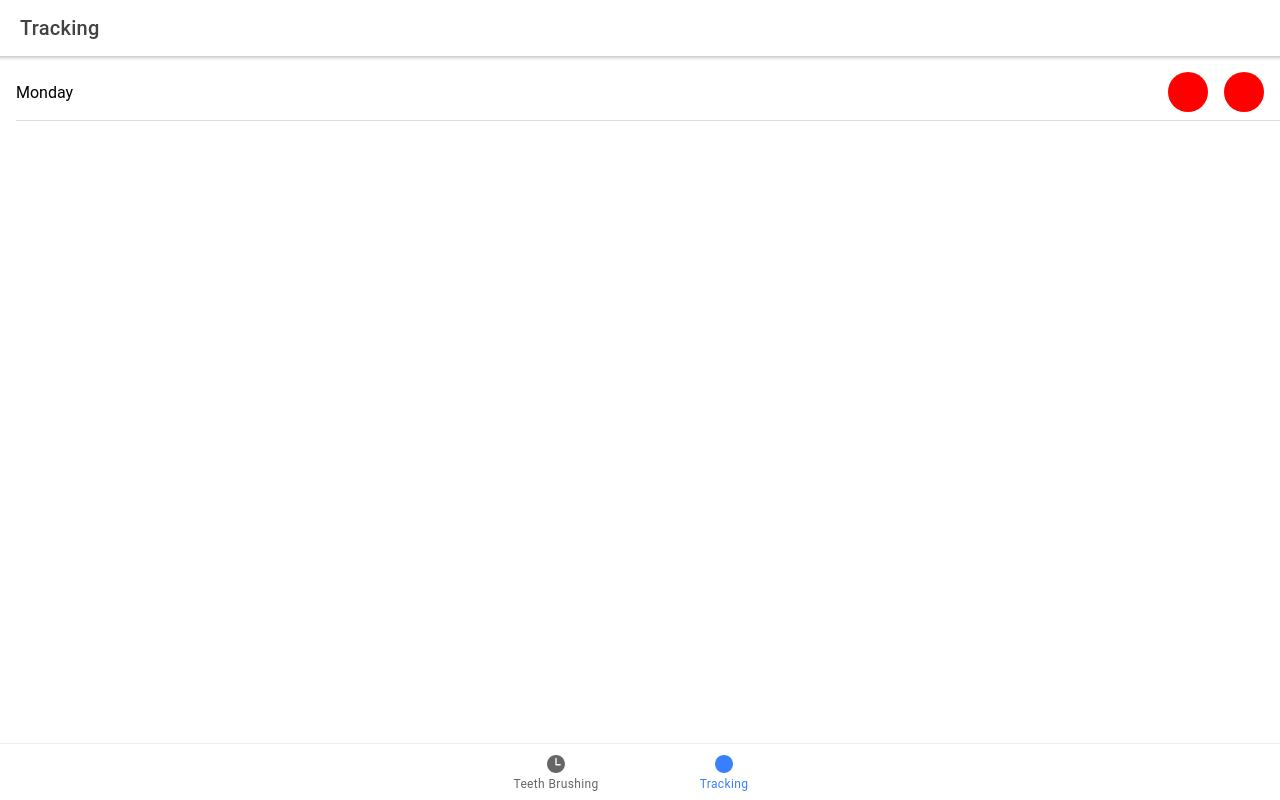
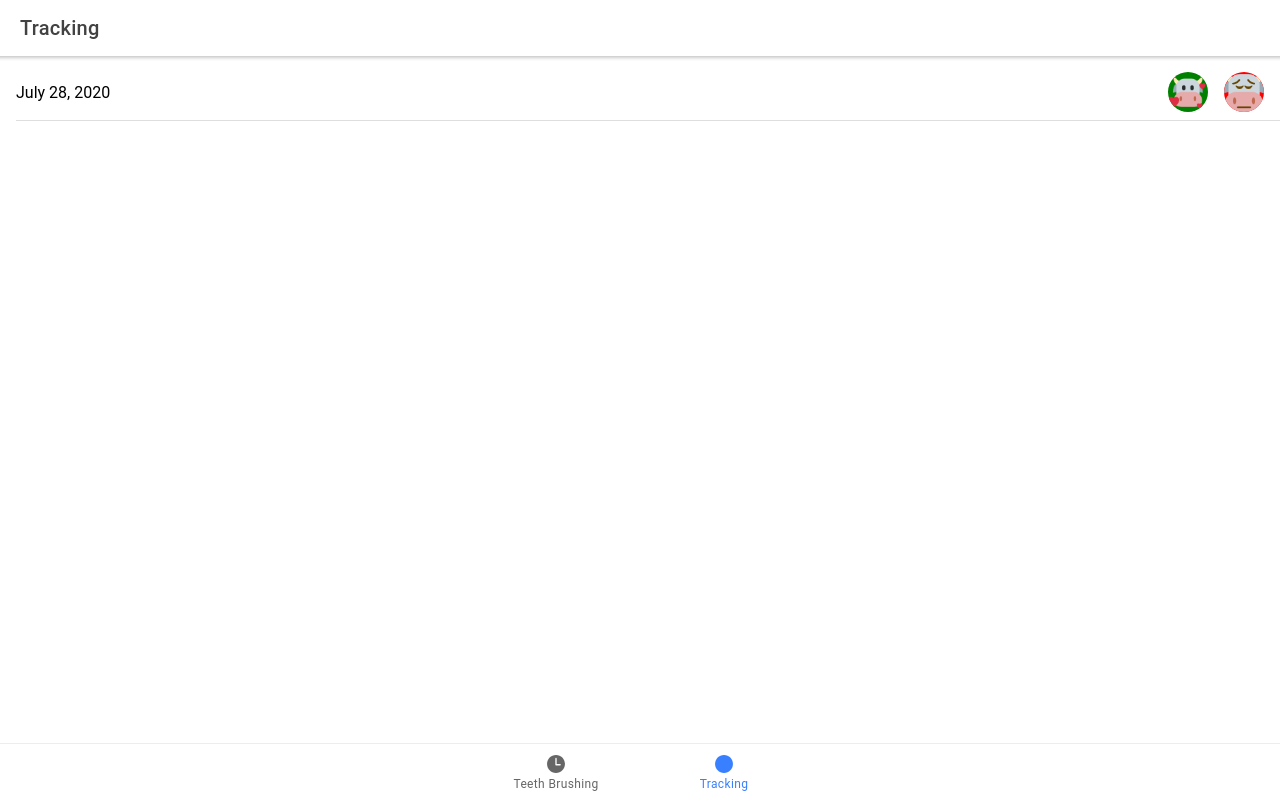
Before and after one commit to gondolin24/dental-buddy, a React (Create React App) app in the folder dental-buddy/: page /tab2 in a window 1280 px wide. Built offline with nearby package versions, Linux system fonts and the light colour scheme.

Commit message:
Model classes + images

```diff
--- a/dental-buddy/src/components/progress/Progress.css
+++ b/dental-buddy/src/components/progress/Progress.css
@@ -1,3 +1,6 @@
 .not-complete{
     background: red;
 }
+.complete{
+    background: green;
+}
--- a/dental-buddy/src/components/tracking/HistoryTab.tsx
+++ b/dental-buddy/src/components/tracking/HistoryTab.tsx
@@ -10,7 +10,7 @@ import {
     IonTitle,
     IonToolbar
 } from "@ionic/react";
-
+import {getCurrentDate} from "../../utils/Time-Utils";
 
 const HistoryTab: React.FC = () => {
     return (
@@ -23,12 +23,11 @@ const HistoryTab: React.FC = () => {
             <IonContent>
                 <IonList>
                     <IonItem>
-                        <IonLabel>Monday</IonLabel>
+                        <IonLabel>{getCurrentDate()}</IonLabel>
+                        <IonAvatar slot="end" className={'complete'}>
+                            <img src={require('../../pics/complete-cow.png')}/></IonAvatar>
                         <IonAvatar slot="end" className={'not-complete'}>
-
-                        </IonAvatar>
-                        <IonAvatar slot="end" className={'not-complete'}>
-
+                            <img src={require('../../pics/non-complete-cow.png')}/>
                         </IonAvatar>
                     </IonItem>
                 </IonList>
--- /dev/null
+++ b/dental-buddy/src/models/SerializableModel.ts
@@ -0,0 +1,3 @@
+export interface SerializableModel {
+    toJson(): any
+}
--- a/dental-buddy/src/utils/Time-Utils.ts
+++ b/dental-buddy/src/utils/Time-Utils.ts
@@ -1,3 +1,10 @@
-export function getNumberOfSeconds(seconds: number= 0) {
+import moment from 'moment';
+
+export function getNumberOfSeconds(seconds: number = 0) {
     return seconds * 1000
 }
+
+export function getCurrentDate() {
+    const currentMoment = moment()
+    return currentMoment.format('LL')
+}
```
Also changed, not shown: dental-buddy/src/models/AppMetaData.ts (+9 -0 lines), dental-buddy/src/pics/complete-cow.png (added), dental-buddy/src/pics/non-complete-cow.png (added).
